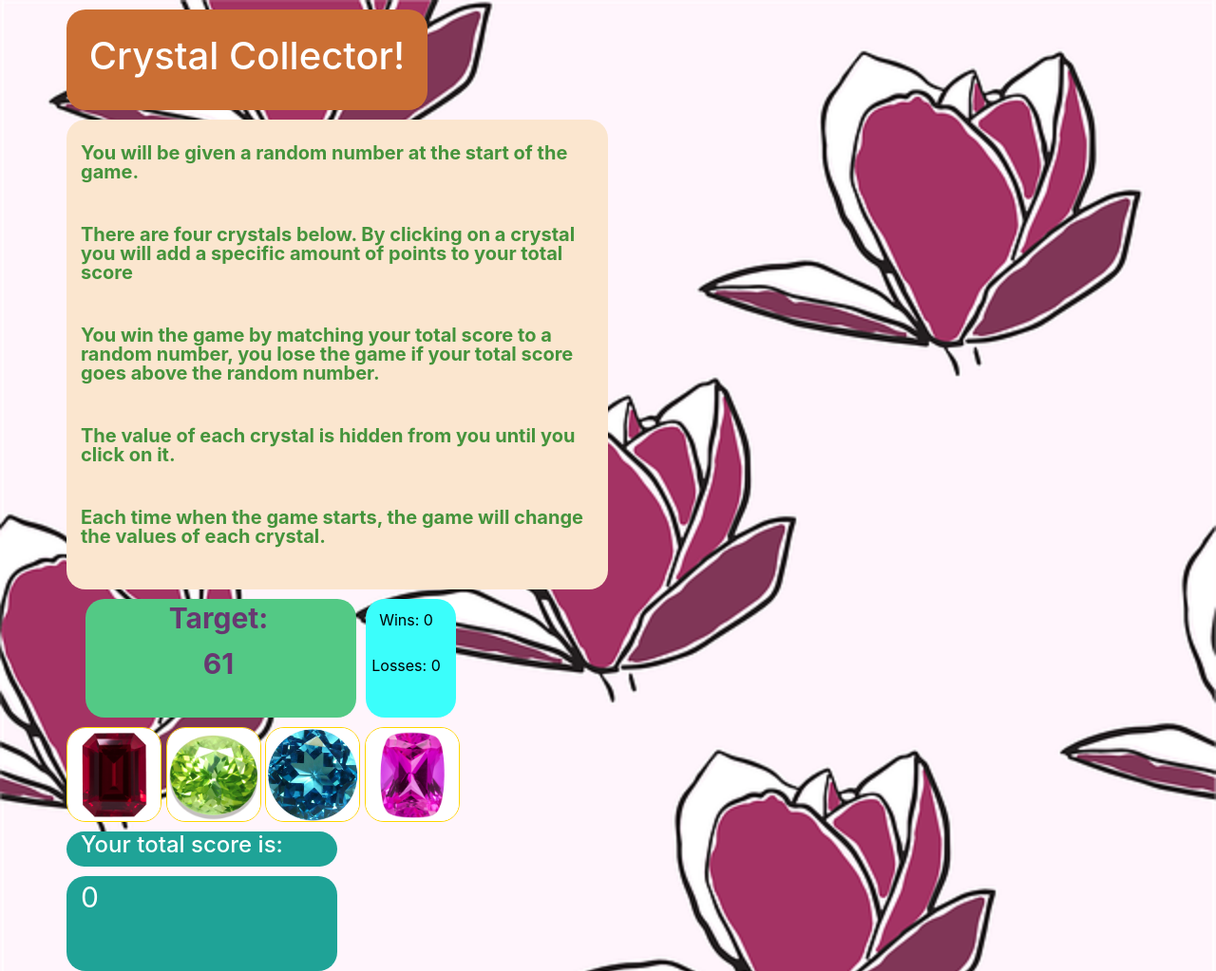
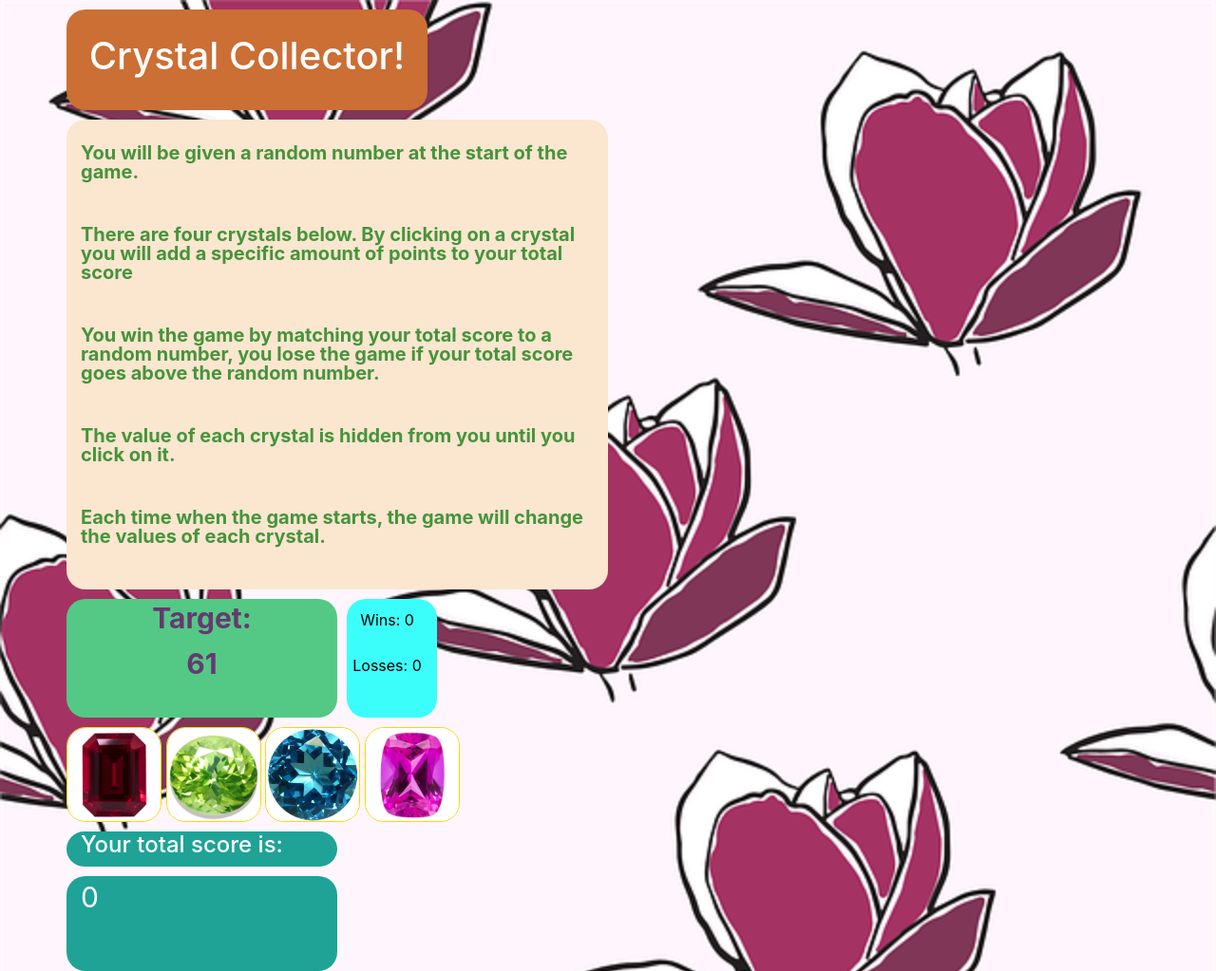
Before and after one commit to GrimbleLewis/Crystal-Collector, a plain HTML site: page index.html in a window 1280 px wide. Shown: the whole page at 95% size. Drawn offline with nearby package versions, Linux system fonts and the light colour scheme.

```diff
--- a/assets/css/style.css
+++ b/assets/css/style.css
@@ -42,8 +42,6 @@ body {
     height: 125px;
     width: 280px;
     padding-top: 10px;
-    padding-left: 10px;
-
     margin-top: 10px;
 }
 
@@ -93,9 +91,3 @@ body {
 p {
     line-height: 20px;
 }
-
-@media (min-width: 1200px) {
-    #target-number-box {
-        margin-left: 20px;
-    }
-}
```
Also changed, not shown: assets/images/CCexample.png (added), 1 other file.
